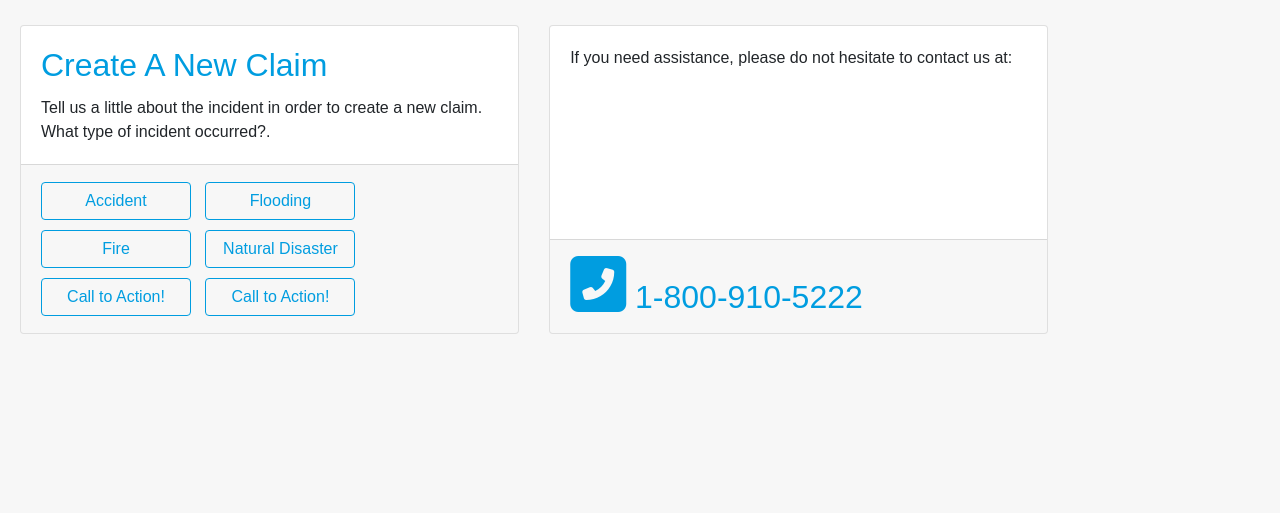
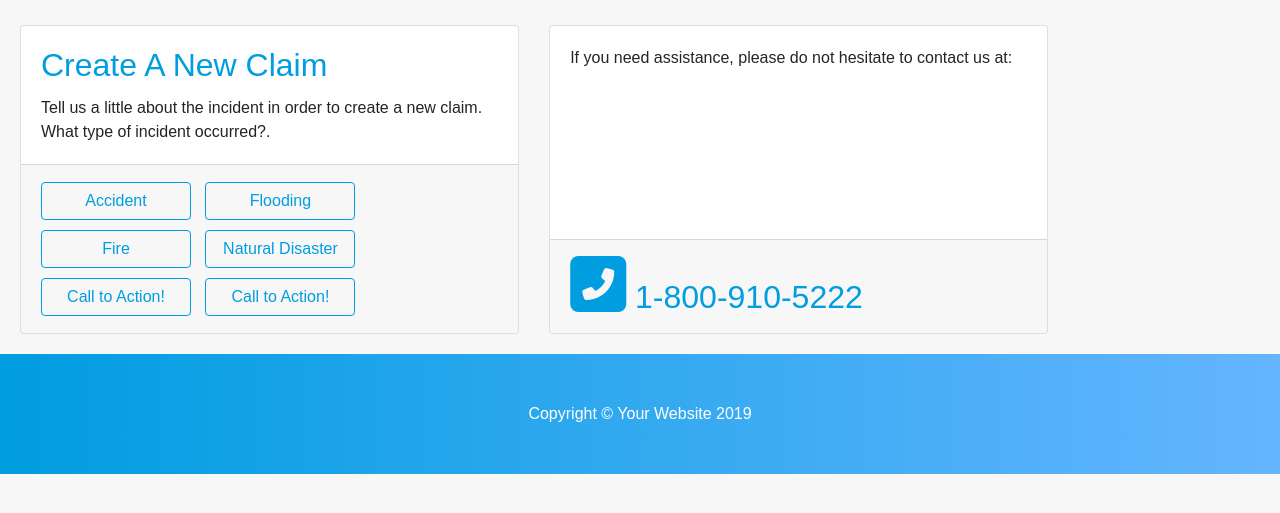
Before and after one commit to htayeb/totalLossEstimator, a website: page index.html in a window 1280 px wide. Shown: the part 71-584 px from the top of the page. Drawn offline with Linux system fonts and the light colour scheme.

Commit message:
more test

```diff
--- a/index.html
+++ b/index.html
@@ -110,19 +110,26 @@
     <!-- Call to Action Well -->
 
     <!-- Content Row -->
+    <div class="row">
 
+      </div>
+      <!-- /.col-md-4 -->
+
+      <!-- /.col-md-4 -->
+
+    </div>
     <!-- /.row -->
 
   </div>
   <!-- /.container -->
 
   <!-- Footer -->
-<!--  <footer class="py-5 bg-dark">-->
-<!--    <div class="container">-->
-<!--      <p class="m-0 text-center text-white">Copyright &copy; Your Website 2019</p>-->
-<!--    </div>-->
-<!--    &lt;!&ndash; /.container &ndash;&gt;-->
-<!--  </footer>-->
+  <footer class="py-5 bg-dark">
+    <div class="container">
+      <p class="m-0 text-center text-white">Copyright &copy; Your Website 2019</p>
+    </div>
+    <!-- /.container -->
+  </footer>
 
   <!-- Bootstrap core JavaScript -->
   <script src="vendor/jquery/jquery.min.js"></script>
```
